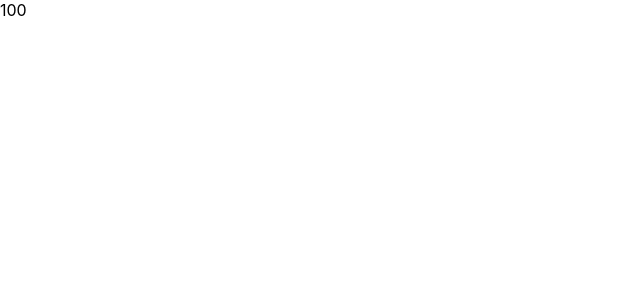
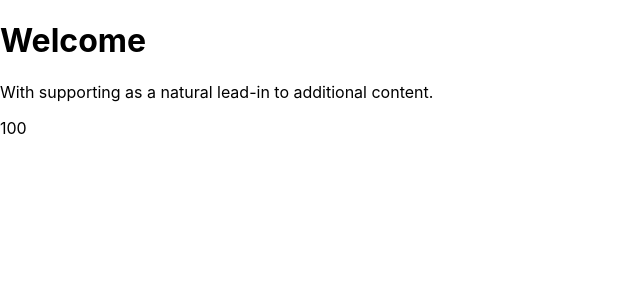
Before and after one commit to PetrAlexkulakov/List-page, a React (Create React App) app: page /navigator in a window 1280 px wide. Shown: the top 300 px of the page, without its empty margins (0-640 px from the left). Built offline with nearby package versions, Linux system fonts and the light colour scheme.

Commit message:
feat: creat List page

```diff
--- a/src/components/App/App.css
+++ /dev/null
@@ -1,38 +0,0 @@
-.App {
-  text-align: center;
-}
-
-.App-logo {
-  height: 40vmin;
-  pointer-events: none;
-}
-
-@media (prefers-reduced-motion: no-preference) {
-  .App-logo {
-    animation: App-logo-spin infinite 20s linear;
-  }
-}
-
-.App-header {
-  background-color: #282c34;
-  min-height: 100vh;
-  display: flex;
-  flex-direction: column;
-  align-items: center;
-  justify-content: center;
-  font-size: calc(10px + 2vmin);
-  color: white;
-}
-
-.App-link {
-  color: #61dafb;
-}
-
-@keyframes App-logo-spin {
-  from {
-    transform: rotate(0deg);
-  }
-  to {
-    transform: rotate(360deg);
-  }
-}
--- a/src/components/App/index.tsx
+++ b/src/components/App/index.tsx
@@ -1,5 +1,4 @@
 import AppRouter from '../AppRouter';
-import './App.css';
 
 const App = () => {
   return (
--- /dev/null
+++ b/src/components/Card/index.tsx
@@ -0,0 +1,14 @@
+import { CardProps } from '@src/shared/interfaces/cardsinterface';
+import React from 'react'
+
+const Card = (props: CardProps) => {
+  return (
+    <div>
+      <h1>{props.title}</h1>
+      <p>{props.body}</p>
+      <p>{props.underBody}</p>
+    </div>
+  )
+}
+
+export default Card;
--- a/src/pages/List/index.tsx
+++ b/src/pages/List/index.tsx
@@ -1,9 +1,12 @@
-import dataJSON from '../../shared/jsonviewer.json';
+import Card from '../../components/Card';
+import dataJSON from '../../shared/data/jsonviewer.json';
 
 const List = () => {
   return (
     <div>
-      {dataJSON.total}
+      <Card title='Welcome'
+      body='With supporting as a natural lead-in to additional content.'
+      underBody={dataJSON.total} />
     </div>
   )
 }
--- /dev/null
+++ b/src/shared/interfaces/cardsinterface.ts
@@ -0,0 +1,5 @@
+export interface CardProps {
+    title: string | number;
+    body: string;
+    underBody?: string | number;
+}
```
Also changed, not shown: src/shared/data/jsonviewer.json (renamed from src/shared/jsonviewer.json).
